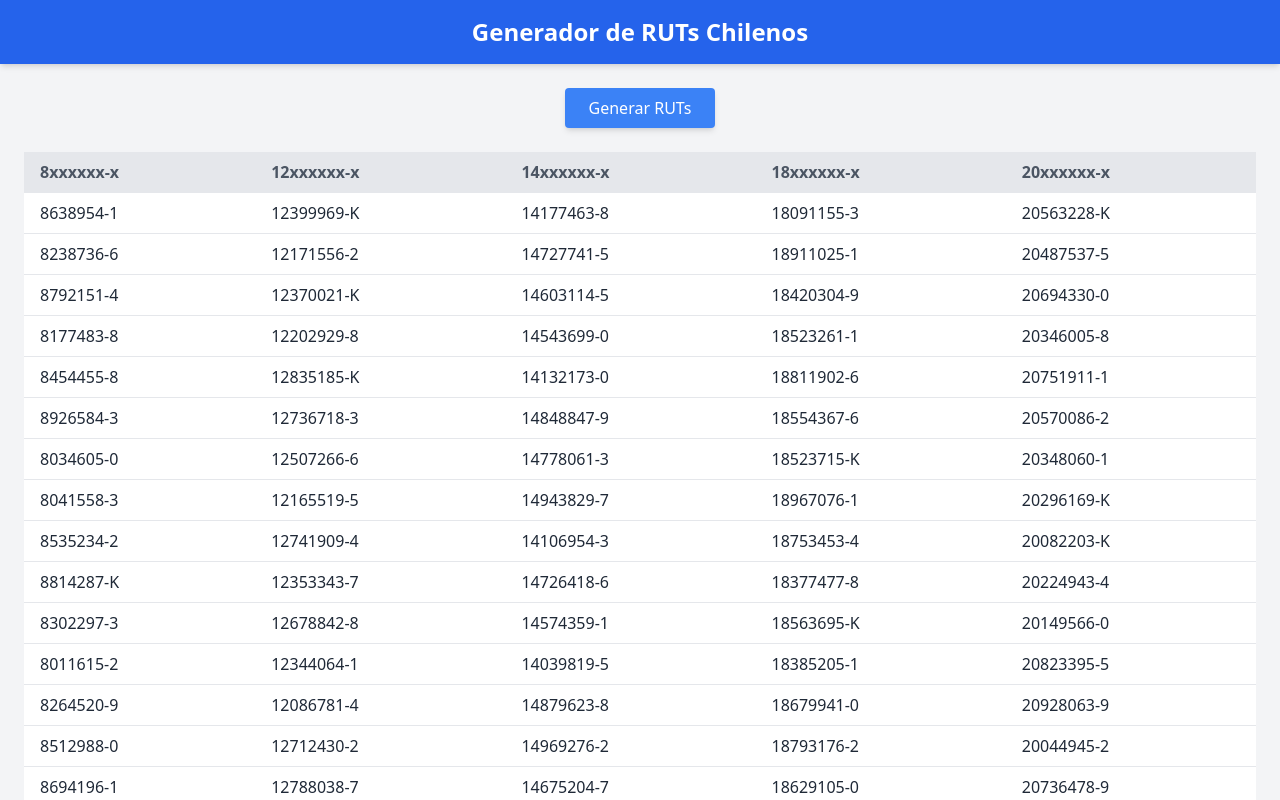
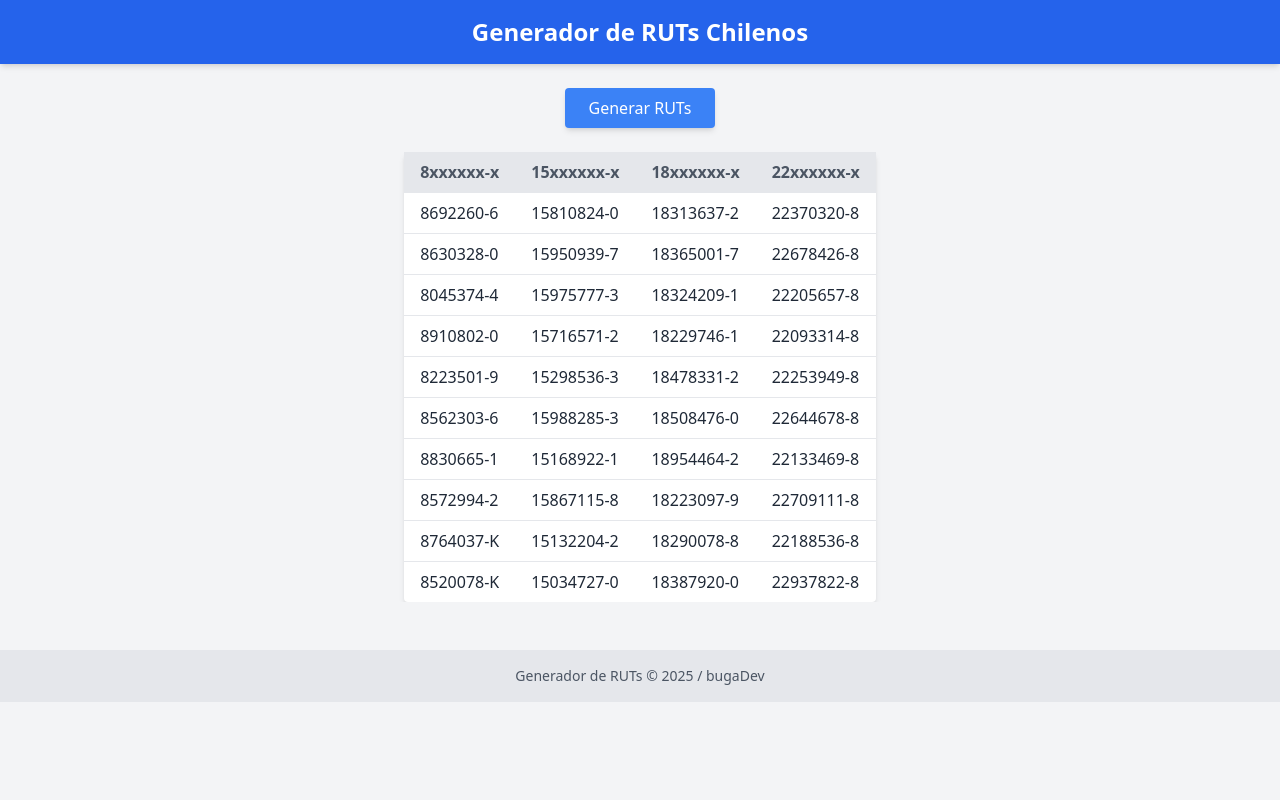
Before and after one commit to donbuga/rutGenerator, a React (Create React App) app: page / in a window 1280 px wide. Shown: the top 800 px of the page. Built offline with nearby package versions, Linux system fonts and the light colour scheme.

Commit message:
mod: cols && ui add: col 22xxxxxx-8

```diff
--- a/src/App.tsx
+++ b/src/App.tsx
@@ -2,37 +2,49 @@ import React, { useState } from 'react';
 import Header from './components/Header';
 import RutTable from './components/RutTable';
 import Footer from './components/Footer';
-import { generateRut } from './utils/rutUtils';
+import { generateRut, calculateDV } from './utils/rutUtils';
 
 const App: React.FC = () => {
   const [rutsByPrefix, setRutsByPrefix] = useState<Record<number, string[]>>({
     8: [],
-    12: [],
-    14: [],
+    15: [],
     18: [],
-    20: [],
+    22: [], // Nueva columna
   });
   const [usedRuts, setUsedRuts] = useState<string[]>([]);
 
   const generateRutList = () => {
-    const prefixes = [8, 12, 14, 18, 20];
+    const prefixes = [8, 15, 18, 22]; // Agregar prefijo 22
     const newRuts: Record<number, string[]> = {};
+
     prefixes.forEach((prefix) => {
-      newRuts[prefix] = Array.from({ length: 20 }, () => generateRut(prefix));
+      newRuts[prefix] = Array.from({ length: 10 }, () => {
+        if (prefix === 22) {
+          // Generar un RUT con el prefijo 22 y DV fijo en 8
+          let rut;
+          do {
+            const baseRut = prefix * 1000000 + Math.floor(Math.random() * 1000000);
+            rut = `${baseRut}-${calculateDV(baseRut)}`;
+          } while (!rut.endsWith('-8')); // Asegurar que termine en -8
+          return rut;
+        }
+        return generateRut(prefix);
+      });
     });
+
     setRutsByPrefix(newRuts);
-    setUsedRuts([]); // Reset the used RUTs when regenerating the list
+    setUsedRuts([]); // Resetear RUTs usados
   };
+
+  React.useEffect(() => {
+  generateRutList();
+  }, []);
 
   const copyToClipboard = (rut: string) => {
     navigator.clipboard.writeText(rut).then(() => {
       setUsedRuts((prev) => [...prev, rut]);
     });
   };
-
-  React.useEffect(() => {
-    generateRutList();
-  }, [])
 
   return (
     <div className="font-sans text-gray-800 bg-gray-100 min-h-screen">
--- a/src/components/RutTable.tsx
+++ b/src/components/RutTable.tsx
@@ -7,8 +7,8 @@ interface RutTableProps {
 }
 
 const RutTable: React.FC<RutTableProps> = ({ rutsByPrefix, usedRuts, onCopy }) => (
-  <div className="overflow-auto">
-    <table className="table-auto w-full bg-white shadow-md rounded">
+  <div className="overflow-auto w-full justify-center flex">
+    <table className="table-auto bg-white shadow-md rounded">
       <thead className="bg-gray-200 text-gray-600">
         <tr>
           {Object.keys(rutsByPrefix).map((prefix) => (
@@ -17,7 +17,7 @@ const RutTable: React.FC<RutTableProps> = ({ rutsByPrefix, usedRuts, onCopy }) =
         </tr>
       </thead>
       <tbody>
-        {Array.from({ length: 20 }, (_, rowIndex) => (
+        {Array.from({ length: 10 }, (_, rowIndex) => (
           <tr key={rowIndex} className="hover:bg-gray-100">
             {Object.keys(rutsByPrefix).map((prefix) => (
               <td
```
